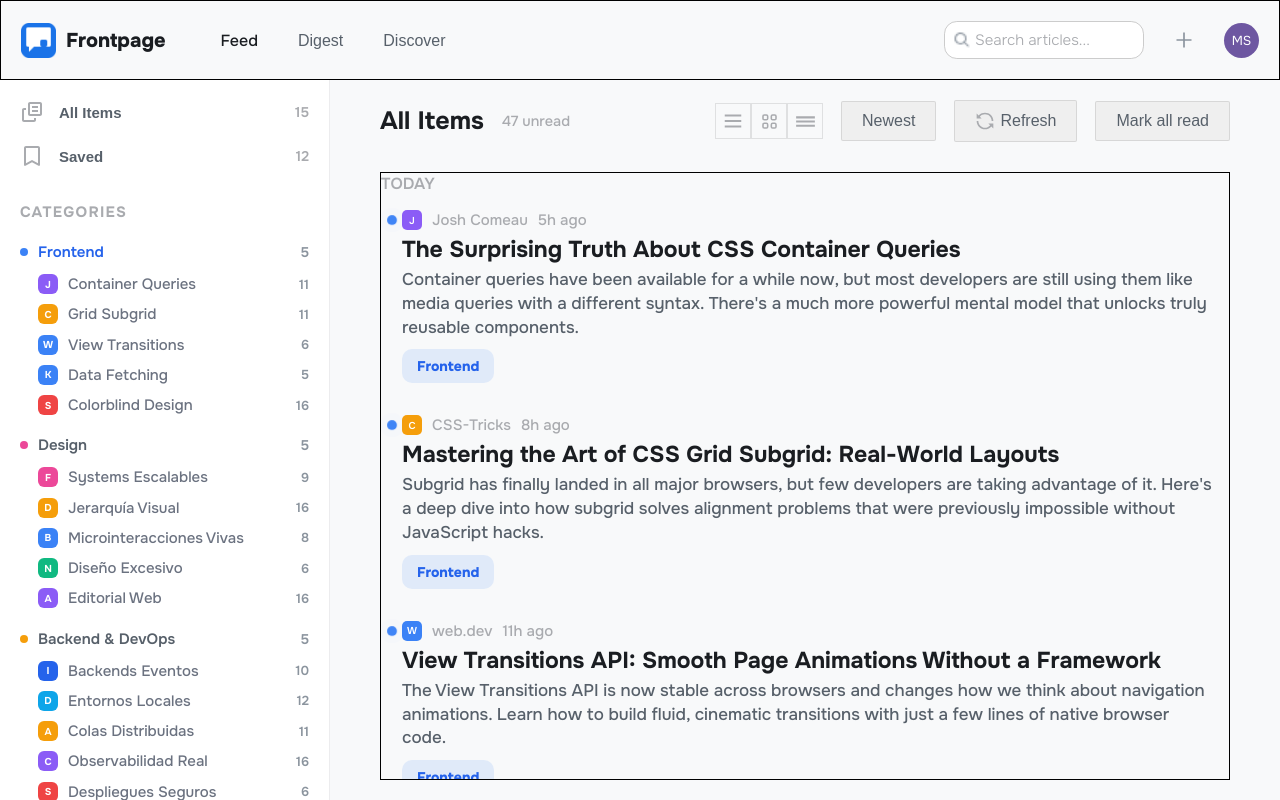
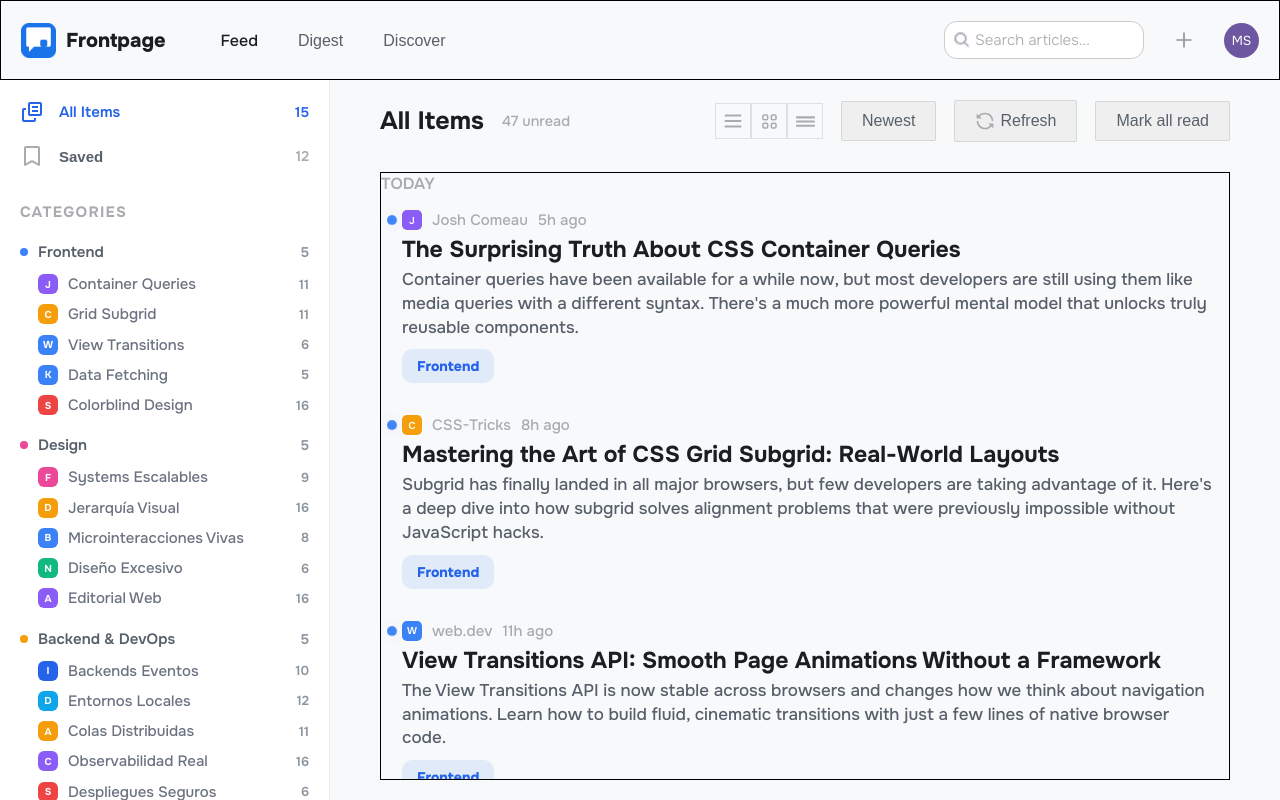
Before and after one commit to TheLuuiis/RSS-Feed, a React (Vite) app: page / in a window 1280 px wide. Built offline with nearby package versions, Linux system fonts and the light colour scheme.

Commit message:
Implementación de page All donde se muestran todas las categorias

```diff
--- a/src/App.jsx
+++ b/src/App.jsx
@@ -3,6 +3,7 @@ import { Routes, Route } from 'react-router-dom';
 import Header from './components/Header';
 import Sidebar from './components/Sidebar';
 import Main from './components/Main';
+import AllItems from './pages/AllItems';
 import Frontend from './pages/Frontend';
 import Design from './pages/Design';
 import Backend from './pages/Backend';
@@ -16,7 +17,8 @@ function App() {
 
         <Routes>
           <Route path="/" element={<Main />}>
-            <Route index element={<Frontend />} />
+            <Route index element={<AllItems />} />
+            <Route path="frontend" element={<Frontend />} />
             <Route path="design" element={<Design />} />
             <Route path="backend" element={<Backend />} />
           </Route>
--- a/src/components/ArticleFeed.jsx
+++ b/src/components/ArticleFeed.jsx
@@ -4,7 +4,7 @@ const ArticleFeed = ({ articles }) => {
   return (
     <div className="article-feed">
       {articles.map((article) => (
-        <article className="article-card" key={article.id}>
+        <article className="article-card" key={`${article.tag}-${article.id}`}>
           <div className="article-meta">
             <div
               className="article-avatar"
--- a/src/components/Sidebar.jsx
+++ b/src/components/Sidebar.jsx
@@ -9,8 +9,7 @@ import {
 const categories = [
     {
         label: 'Frontend',
-        path: '/',
-        end: true,
+        path: '/frontend',
         accent: '#3B82F6',
         items: frontendArticles,
     },
@@ -42,14 +41,20 @@ const Sidebar = () => {
         <aside>
             <div className="options__sidebar">
                 <div className="option__sidebar">
-                    <button>
-                        <svg xmlns="http://www.w3.org/2000/svg" width={24} height={24} fill={"#A9ABAF"} viewBox={"0 0 24 24"}>
+                    <NavLink
+                        to="/"
+                        end
+                        className={({ isActive }) =>
+                            isActive ? 'option__sidebar-link active-sidebar-link' : 'option__sidebar-link'
+                        }
+                    >
+                        <svg xmlns="http://www.w3.org/2000/svg" width={24} height={24} fill="currentColor" viewBox={"0 0 24 24"}>
                             <path d="M20 2H10c-1.1 0-2 .9-2 2v10c0 1.1.9 2 2 2h10c1.1 0 2-.9 2-2V4c0-1.1-.9-2-2-2m0 12H10V4h10z"></path>
                             <path d="M14 20H4V10h2V8H4c-1.1 0-2 .9-2 2v10c0 1.1.9 2 2 2h10c1.1 0 2-.9 2-2v-2h-2zM12 6h6v2h-6zm0 4h6v2h-6z"></path>
                         </svg>
                         All Items
-                    </button>
-                    <span>{totalItems}</span>
+                    </NavLink>
+                    <span className="option__sidebar-count">{totalItems}</span>
                 </div>
 
                 <div className="option__sidebar">
--- a/src/css/components/Sidebar.css
+++ b/src/css/components/Sidebar.css
@@ -34,7 +34,8 @@ aside::-webkit-scrollbar {
     align-items: center;
 }
 
-.option__sidebar button {
+.option__sidebar button,
+.option__sidebar-link {
     gap: 15px;
     border: none;
     cursor: pointer;
@@ -46,9 +47,11 @@ aside::-webkit-scrollbar {
     justify-content: center;
     align-items: center;
     background-color: transparent;
+    text-decoration: none;
 }
 
-.option__sidebar button:hover {
+.option__sidebar button:hover,
+.option__sidebar-link:hover {
     color: var(--textBlack);
 }
 
@@ -57,6 +60,14 @@ aside::-webkit-scrollbar {
     font-size: 14px;
     font-weight: 600;
     text-align: center;
+}
+
+.option__sidebar-link.active-sidebar-link {
+    color: #2563eb;
+}
+
+.option__sidebar-link.active-sidebar-link + .option__sidebar-count {
+    color: #2563eb;
 }
 
 /* Container - Categories */
--- /dev/null
+++ b/src/pages/AllItems.jsx
@@ -0,0 +1,18 @@
+import ArticleFeed from '../components/ArticleFeed';
+import {
+  backendArticles,
+  designArticles,
+  frontendArticles,
+} from '../data/articles';
+
+const allArticles = [
+  ...frontendArticles,
+  ...designArticles,
+  ...backendArticles,
+];
+
+const AllItems = () => {
+  return <ArticleFeed articles={allArticles} />;
+};
+
+export default AllItems;
```
